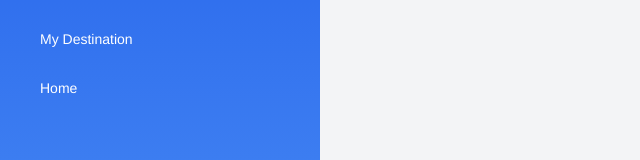
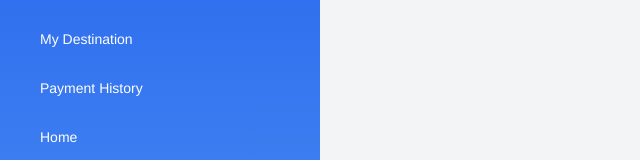
Before and after one commit to Nadimmo/M9-Travel-Guru, a React (Vite) app: page /dashboard in a window 1280 px wide. Shown: the part 157-317 px from the top of the page, without its empty margins (0-640 px from the left). Built offline with nearby package versions, Linux system fonts and the light colour scheme; no server answers.

Commit message:
complete payment method and naviagate to payment history page

```diff
--- a/src/page/Dashboard/Payment/CheckOutForm.jsx
+++ b/src/page/Dashboard/Payment/CheckOutForm.jsx
@@ -3,9 +3,10 @@ import { CardElement, useElements, useStripe } from "@stripe/react-stripe-js";
 import { useContext, useEffect, useState } from "react";
 import useBooking from "../../Hooks/useBooking";
 import { AuthContext } from "../../../AuthProvider/AuthProvider";
-import useAxiosSecure from "../../Hooks/useAxiosSecure";
+import useAxiosPublic from "../../Hooks/useAxiosPublic";
 import usePackage from "../../Hooks/usePackage";
 import Swal from "sweetalert2";
+import { useNavigate } from "react-router-dom";
 
 const CheckOutForm = () => {
     const stripe = useStripe();
@@ -13,18 +14,21 @@ const CheckOutForm = () => {
     const { bookings } = useBooking();
     const { packages } = usePackage();
     const { user } = useContext(AuthContext);
-    const axiosSecure = useAxiosSecure();
+    const axiosPublic = useAxiosPublic();
     const amount = bookings.reduce((acc, item) => acc + parseInt(item.price || 0), 0);
 
     const [clientSecret, setClientSecret] = useState("");
     const [transactionId, setTransactionId] = useState("");
     const [cartError, setCartError] = useState("");
+    const navigate = useNavigate()
 
     useEffect(() => {
-        axiosSecure.post("/create-payment-intent", { price: amount })
-            .then(res => setClientSecret(res.data.clientSecret))
-            .catch(() => setCartError("Failed to create payment intent. Please try again."));
-    }, [axiosSecure, amount]);
+        if (amount > 0) {
+            axiosPublic.post("/create-payment-intent", { price: amount })
+                .then(res => setClientSecret(res.data.clientSecret))
+                .catch(() => setCartError("Failed to create payment intent. Please try again."));
+        }
+    }, [axiosPublic, amount]);
 
     const handleSubmit = async (event) => {
         event.preventDefault();
@@ -59,9 +63,9 @@ const CheckOutForm = () => {
                 packageIds: packages.map(pkg => pkg._id),
             };
 
-            axiosSecure.post("/payments", paymentInfo)
+            axiosPublic.post("/payments", paymentInfo)
                 .then(res => {
-                    console.log(res.data)
+                    // console.log(res.data)
                     setTransactionId(paymentIntent.id);
                     if (res.data.PaymentResult?.insertedId) {
                         Swal.fire({
@@ -71,6 +75,7 @@ const CheckOutForm = () => {
                             confirmButtonText: "Close"
                         });
                     }
+                    navigate("/dashboard/paymentHistory")
                 })
                 .catch(() => setCartError("Failed to process payment. Please try again."));
         }
--- /dev/null
+++ b/src/page/Dashboard/PaymentHistory/PaymentHistory.jsx
@@ -0,0 +1,8 @@
+
+const PaymentHistory = () => {
+  return (
+    <div>PaymentHistory</div>
+  )
+}
+
+export default PaymentHistory
--- a/src/page/Route/Dashboard.jsx
+++ b/src/page/Route/Dashboard.jsx
@@ -98,6 +98,16 @@ const Dashboard = () => {
                   My Destination
                 </NavLink>
                 <NavLink
+                  to="/dashboard/paymentHistory"
+                  className={({ isActive }) =>
+                    isActive
+                      ? "block px-4 py-2 bg-blue-700 rounded-md shadow-lg"
+                      : "block px-4 py-2 hover:bg-blue-500 rounded-md transition duration-200"
+                  }
+                >
+                  Payment History
+                </NavLink>
+                <NavLink
                   to="/"
                   className={({ isActive }) =>
                     isActive
--- a/src/page/Route/Route.jsx
+++ b/src/page/Route/Route.jsx
@@ -21,6 +21,7 @@ import UpdatePackage from "../Dashboard/ManagePackage/UpdatePackage";
 import AdminRoute from "../../PrivateRoute/AdminRoute";
 import ErrorPage from "../ErrorPage/ErrorPage";
 import Payment from "../Dashboard/Payment/Payment";
+import PaymentHistory from "../Dashboard/PaymentHistory/PaymentHistory";
 
   const Route = createBrowserRouter([
     {
@@ -79,6 +80,10 @@ import Payment from "../Dashboard/Payment/Payment";
           path: 'payment',
           element: <Payment></Payment>
         },
+        {
+          path:'paymentHistory',
+          element: <PaymentHistory></PaymentHistory>
+        },
         // admin dashboard
         {
           path:'allUsers',
```
